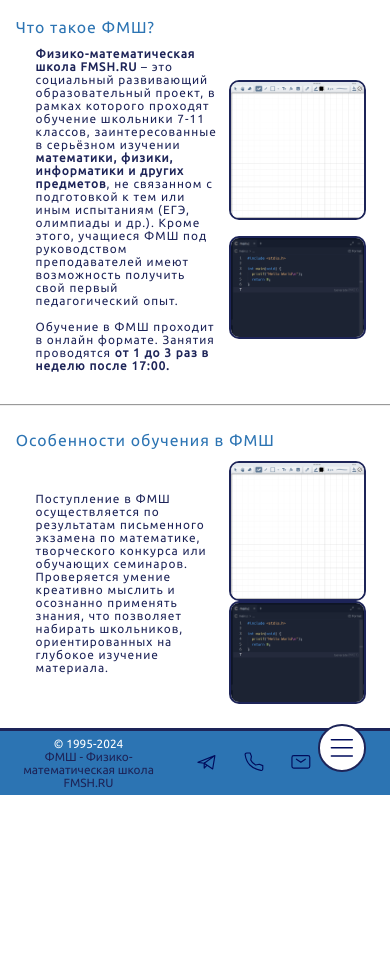
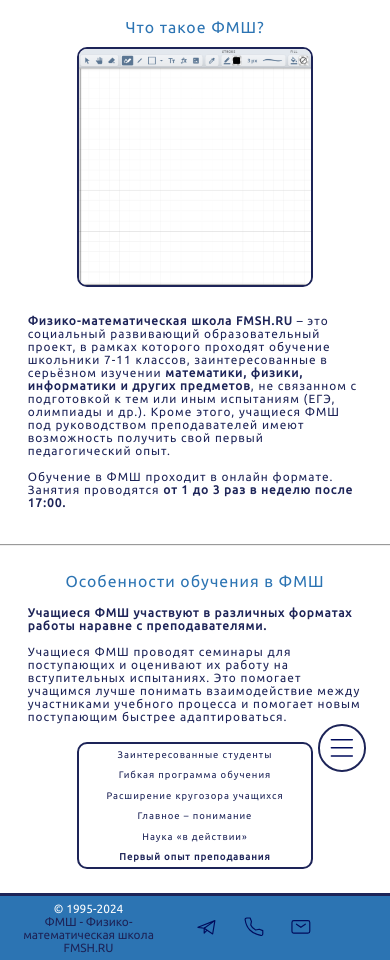
Before and after one commit to Rokoel/fmsh, a PHP site: page /about.html in a window 390 px wide. Shown: the part 48-1008 px from the top of the page. Before the commit the page ends 843 px from the top, so only its background shows below. Run offline with PHP 8.4, Linux system fonts and the light colour scheme.

Commit message:
Made two responsive sections in the about page

```diff
--- a/about/about.html
+++ b/about/about.html
@@ -99,39 +99,75 @@
   </div>
 
   <div id="content">
-    <div id="news">
     <div id="article-1" class="article">
-        <div class="article-header">Что такое ФМШ?</div>
+      <div class="article-header" style="text-align: center;">Что такое ФМШ?</div>
       <div class="article-body-holder">
         <div class="article-text" id="about-fmsh-text">
           <b>Физико-математическая школа FMSH.RU</b> – это социальный развивающий образовательный проект, в рамках которого проходят обучение школьники 7-11 классов, заинтересованные в серьёзном изучении <b>математики, физики, информатики и других предметов</b>, не связанном с подготовкой к тем или иным испытаниям (ЕГЭ, олимпиады и др.). Кроме этого, учащиеся ФМШ под руководством преподавателей имеют возможность получить свой первый педагогический опыт.
           <br><br>
           Обучение в ФМШ проходит в онлайн формате. Занятия проводятся <b>от 1 до 3 раз в неделю после 17:00.</b>
         </div>
-          <div class="flex-column-space-evenly" id="about-fmsh-screenshot-holder">
-            <div></div>
-            <img src="./idroo-example.png" class="in-text-image" id="about-fmsh-screenshot">
-            <img src="./replit-example.png" class="in-text-image" id="about-fmsh-screenshot-2">
-            <div></div>
+        <div class="in-text-block-holder" id="idroo-screenshot-holder">
+          <img src="./idroo-example.png" class="in-text-block" id="about-fmsh-screenshot">
         </div>
       </div>
     </div>
     <hr>
-
-      <!-- REDO THIS ENTIRE SECTION!!! -->
-      <!-- ALSO maybe consider looking at stiles of classes like article and changing them to be applied to elements instead, like <p> -->
     <div id="article-2" class="article">
-        <div class="article-header">Особенности обучения в ФМШ</div>
+      <div class="article-header text-align-center">Особенности обучения в ФМШ</div>
       <div class="article-body-holder">
-          <div class="flex-column-space-evenly" id="about-fmsh-screenshot-holder">
-            <div></div>
-            <img src="./idroo-example.png" class="in-text-image" id="about-fmsh-screenshot">
-            <img src="./replit-example.png" class="in-text-image" id="about-fmsh-screenshot-2">
-            <div></div>
+        <div class="in-text-block-holder" id="features-menu-holder">
+          <div class="in-text-block" id="features-menu">
+            <div id="selector" style="display: none;">▶</div>
+            <div class="change-article" id="features-menu-option-1">
+              Заинтересованные студенты
             </div>
-          <div class="article-text" id="about-fmsh-text">
+            <div class="change-article" id="features-menu-option-2">
+              Гибкая программа обучения
+            </div>
+            <div class="change-article" id="features-menu-option-3">
+              Расширение кругозора учащихся
+            </div>
+            <div class="change-article" id="features-menu-option-4">
+              Главное – понимание
+            </div>
+            <div class="change-article" id="features-menu-option-5">
+              Наука «в действии»
+            </div>
+            <div class="change-article" id="features-menu-option-6">
+              <b>Первый опыт преподавания</b>
+            </div>
+          </div>
+        </div>
+        <div class="article-text" id="feature-1" style="display: none;">
+          <b>В ФМШ поступают действительно заинтересованные в глубоком изучении материала студенты.</b>
+          <br><br>
           Поступление в ФМШ осуществляется по результатам письменного экзамена по математике, творческого конкурса или обучающих семинаров. Проверяется умение креативно мыслить и осознанно применять знания, что позволяет набирать школьников, ориентированных на глубокое изучение материала.
         </div>
+        <div class="article-text" id="feature-2" style="display: none;">
+          <b>Преподаватели подстраивают программу обучения по результатам и вопросам студентов.</b>
+          <br><br>
+          В ФМШ не используются фиксированные программы: преподаватели планируют занятия в зависимости от результатов предыдущих занятий и вопросов учащихся. Это делает обучение максимально комфортным и эффективным.
+        </div>
+        <div class="article-text" id="feature-3" style="display: none;">
+          <b>Многие преподаватели уделяют время расширению кругозора учащихся.</b>
+          <br><br>
+          Обучение в ФМШ проходит в форме семинаров, на которых преподаватели выделяют время для обсуждения тем, косвенно связанных с основным материалом, но интересных для учащихся.
+        </div>
+        <div class="article-text" id="feature-4" style="display: none;">
+          <b>В ФМШ особое внимание уделяется осознанию материала.</b>
+          <br><br>
+          В процессе обучения в ФМШ преподаватели стимулируют учащихся задавать любые вопросы по изучаемому материалу. Это помогает студентам понять, что формальные знания без учёта их ограничений могут приводить к неверным результатам. Учащиеся стремятся выяснять все детали и находить связь с ранее изученным материалом. Занятия часто продолжаются после формального времени окончания, так как в ФМШ традиционно работают «до последнего вопроса».
+        </div>
+        <div class="article-text" id="feature-5" style="display: none;">
+          <b>Преподаватели показывают науку «в действии».</b>
+          <br><br>
+          Преподаватели ФМШ демонстрируют, как строится наука, какие проблемы она решает и какие вопросы остаются за её пределами. Это создаёт у учащихся целостное представление о науке как о системе взаимосвязанных знаний.
+        </div>
+        <div class="article-text" id="feature-6">
+          <b>Учащиеся ФМШ участвуют в различных форматах работы наравне с преподавателями.</b>
+          <br><br>
+          Учащиеся ФМШ проводят семинары для поступающих и оценивают их работу на вступительных испытаниях. Это помогает учащимся лучше понимать взаимодействие между участниками учебного процесса и помогает новым поступающим быстрее адаптироваться.
         </div>
       </div>
     </div>
--- a/about/css/styles.css
+++ b/about/css/styles.css
@@ -1304,6 +1304,9 @@ html, body {
     flex-direction: row;
     justify-content: space-evenly;
 }
+.text-align-center {
+    text-align: center;
+}
 /* These two classes are used for alligning elements with the help of 'flex' */
 .vertical-align-center {
     display: flex;
@@ -1439,10 +1442,13 @@ hr {
     padding: var(--vertical-proportional-small-padding);
 }
 
-/* These classes are used for styling the main content of the page */
+/* MAIN CONTENT STYLING */
 .article-text {
     font-size: 75%;
     line-height: normal;
+    flex: 4;
+    min-width: 50%;
+    padding: var(--proportional-padding);
 }
 .article-header {
     font-size: 100%;
@@ -1463,36 +1469,39 @@ hr {
 .article a:hover {
     color: var(--dark-blue);
 }
-
-/* !!!!!!!!!!!!!!!!!!!!!!!!!!!!!!!!!!!!!!!!!!!!!!!!!!!!!!!!!!! */
 .article-body-holder {
-    display: grid;
-    grid-template-columns: repeat(5, 1fr);
-    grid-template-areas:
-        "about-fmsh-text about-fmsh-text about-fmsh-text about-fmsh-screenshot about-fmsh-screenshot";
+    display: flex;
+    max-width: 100%;
+    flex-wrap: wrap-reverse;
+    justify-content: center;
+    align-items: center;
+}
+.in-text-block-holder {
+    flex: 2;
+    min-width: 250px;
+    max-width: 70%;
     padding: var(--proportional-small-padding);
 }
-#about-fmsh-text {
-    grid-area: about-fmsh-text;
-    margin: auto;
-    padding: var(--proportional-padding);
-    padding-top: 0;
-    padding-bottom: 0;
-}
-#about-fmsh-screenshot-holder {
-    grid-area: about-fmsh-screenshot;
-}
-#about-fmsh-screenshot {
-    object-fit: contain;
+.in-text-block {
     max-width: 100%;
     border-radius: 10px;
     border: var(--dark-blue) solid 2px;
 }
-#about-fmsh-screenshot-2 {
-    object-fit: contain;
-    max-width: 100%;
-    border-radius: 10px;
-    border: var(--dark-blue) solid 2px;
+.change-article {
+    flex: 2;
+    font-size: 60%;
+    line-height: normal;
+    letter-spacing: 1px;
+    padding: var(--proportional-small-padding);
+    text-align: center;
+}
+.change-article:hover {
+    text-decoration: underline;
+    animation: link_chosen 0.5s ease-out forwards;
+    -moz-animation: link_chosen 0.5s ease-out forwards;
+    -o-animation: link_chosen 0.5s ease-out forwards;
+    -webkit-animation: link_chosen 0.5s ease-out forwards;
+    cursor: pointer;
 }
 
 /* FOOTER STYLING */
```
Also changed, not shown: about/js/scripts.js (+6 -19 lines), index/js/scripts.js (+2 -8 lines), registration/js/scripts.js (+3 -9 lines). Lines whose indentation alone changed are shown as unchanged.
